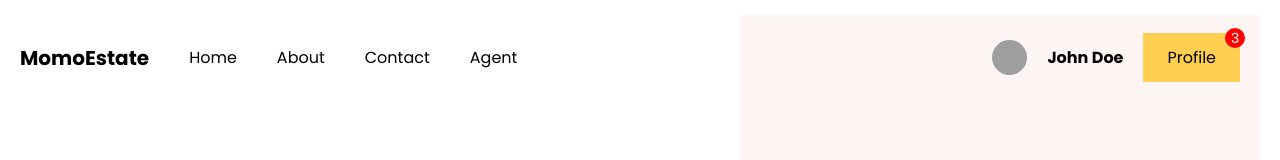
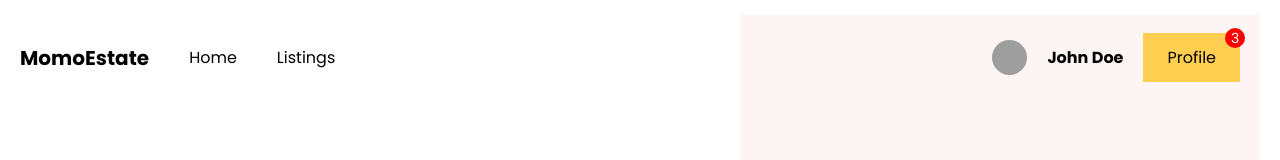
Before and after one commit to thynamoral/real-estate-website, a React (Vite) app in the folder packages/client/: page / in a window 1280 px wide. Shown: the top 160 px of the page. Built offline with nearby package versions, Linux system fonts and the light colour scheme; grey boxes are pictures that could not be loaded.

Commit message:
adjusting paths

```diff
--- a/packages/client/src/components/navbar/Navbar.tsx
+++ b/packages/client/src/components/navbar/Navbar.tsx
@@ -30,9 +30,9 @@ const Navbar = () => {
         </Link>
         <div className="navLinks">
           <Link to="/">Home</Link>
-          <Link to="/">About</Link>
-          <Link to="/">Contact</Link>
-          <Link to="/">Agent</Link>
+          <Link to="/list">Listings</Link>
+          {/* <Link to="/">Contact</Link>
+          <Link to="/">Agent</Link> */}
         </div>
       </div>
       <div className="right">
@@ -78,15 +78,15 @@ const Navbar = () => {
             <Link to="/" onClick={() => setIsToggle(false)}>
               Home
             </Link>
-            <Link to="/" onClick={() => setIsToggle(false)}>
-              About
+            <Link to="/list" onClick={() => setIsToggle(false)}>
+              Listings
             </Link>
-            <Link to="/" onClick={() => setIsToggle(false)}>
+            {/* <Link to="/" onClick={() => setIsToggle(false)}>
               Contact
             </Link>
             <Link to="/" onClick={() => setIsToggle(false)}>
               Agent
-            </Link>
+            </Link> */}
             <Link to="/" onClick={() => setIsToggle(false)}>
               Sign in
             </Link>
```
